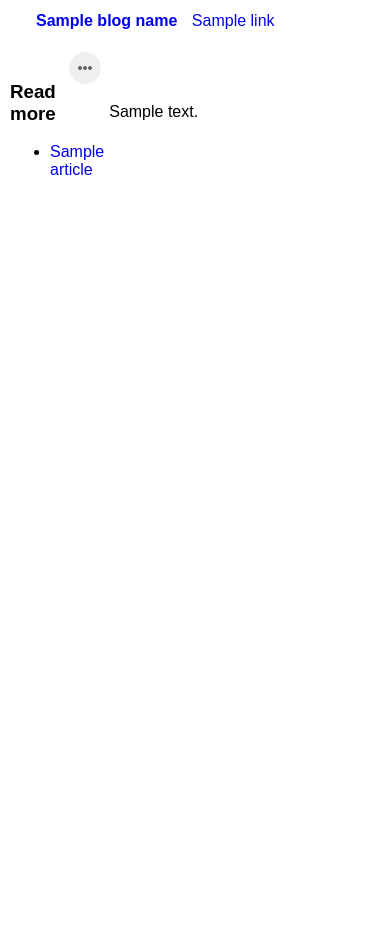
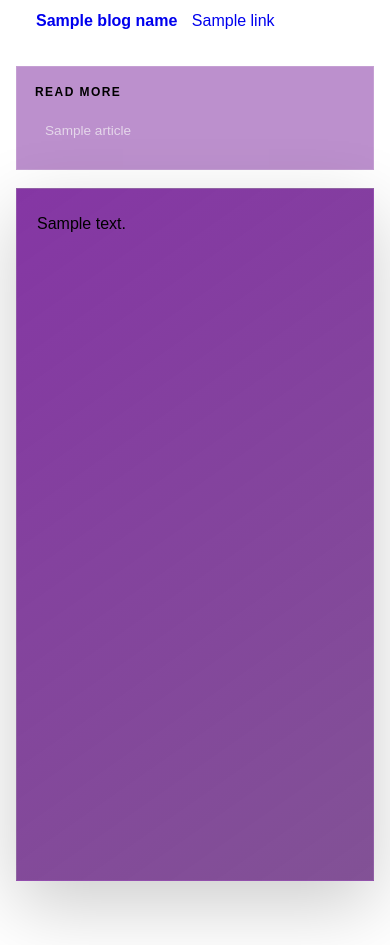
Before and after one commit to pwohlfahrt/Bloggy, a Flask app: template templates/blog.html in a window 390 px wide. Before the commit the page ends 175 px from the top, so only its background shows below. Run offline with Flask 3, Linux system fonts and the light colour scheme; the template is opened without the code that fills it: most values are stand-ins (such as "Sample title", 1, 10 or a date in 2020); parts of the project's set-up code (start-up, migrations or seed data) failed here and were passed over.

Commit message:
Managed to run admin app on seperate port and changed a blog page a little

```diff
--- a/config.py
+++ b/config.py
@@ -1,6 +1,7 @@
 import os
 DEBUG = True
-PORT = 8000
+APP_PORT = 8000
+ADMIN_PORT = 7999
 BLOG_NAME = 'My Blog'
 NAV_LINKS = [
     {'name': 'Blogs', 'url': '/blogs'},
@@ -14,4 +15,4 @@
 }
 ALL_ARTICLES = [filename[:-3] for filename in os.listdir('content/blogs') if filename.endswith('.md')]
 PHOTOS_NAMES = [filename for filename in os.listdir('content/photos') if filename.lower().endswith(('.png', '.jpg', '.jpeg', '.gif'))]
-PHOTO_QUOTE = "The best photo is the one you take tomorrow"
+PHOTO_QUOTE = "The best photo is the one you take tomorrow!"
--- a/main.py
+++ b/main.py
@@ -2,13 +2,18 @@
 import markdown
 import logging
 import datetime
+from threading import Thread
 
 import routes.cdn as cdn
 import routes.comments as comments
+import routes.admin as admin_route
+
 from database.models import init_db
 from utils.context_classes import BlogsContext
 
 app = flask.Flask(__name__)
+admin = flask.Flask("admin")
+
 logger = logging.getLogger(__name__)
 logger.setLevel(logging.DEBUG if app.config.get('DEBUG', False) else logging.INFO)
 logger.addHandler(logging.FileHandler(f'logs/{datetime.datetime.now().strftime("%Y-%m-%d")}.log'))
@@ -62,6 +67,20 @@
     init_db()
     cdn.init_cdn(app, logger)
     comments.init_comments(app, logger)
+    admin_route.init_admin(app, admin, logger)
 
-    logger.info(f"Starting Flask app on port {app.config['PORT']} with debug={app.config['DEBUG']}")
-    app.run(debug=app.config['DEBUG'], port=app.config['PORT'])
+    logger.info(f"Starting Flask app on port {app.config['APP_PORT']} with debug={app.config['DEBUG']}")
+
+    Thread(
+        target=lambda: admin.run(
+            debug=app.config['DEBUG'],
+            use_reloader=False,
+            port=app.config['ADMIN_PORT']
+        ),
+        daemon=True
+    ).start()
+    app.run(
+        debug=app.config['DEBUG'],
+        use_reloader=False,
+        port=app.config['APP_PORT']
+    )
--- a/templates/blog.html
+++ b/templates/blog.html
@@ -1,24 +1,153 @@
 {% extends "base.html" %}
 {% block window %}
-<script>
-    function toggleArticles() {
-        const aside = document.querySelector('aside');
-        aside.style.display = aside.style.display === 'none' ? 'block' : 'none';
-        const main = document.querySelector('main');
-        main.style.width = aside.style.display === 'none' ? '95%' : '80%';
+<style>
+    .blog-shell {
+        display: grid;
+        grid-template-columns: minmax(180px, 220px) minmax(0, 1260px);
+        justify-content: center;
+        gap: clamp(20px, 4vw, 64px);
+        min-height: calc(100vh - 42px);
+        padding: 28px clamp(16px, 3vw, 36px) 64px;
     }
-</script>
-<aside>
-    <h3 style="text-align: center;">Read more</h3>
+
+    .blog-index {
+        position: sticky;
+        top: 62px;
+        align-self: start;
+        width: auto;
+        min-height: 0;
+        margin: 0;
+        padding: 18px;
+        float: none;
+        border: 1px solid rgba(247, 247, 247, 0.14);
+        background: rgba(106, 10, 144, 0.45);
+    }
+
+    .blog-index h2 {
+        margin: 0 0 16px;
+        font-size: 0.75rem;
+        letter-spacing: 0.12em;
+        text-transform: uppercase;
+    }
+
+    .blog-index ul {
+        display: grid;
+        gap: 8px;
+        margin: 0;
+        padding: 0;
+        list-style: none;
+    }
+
+    .blog-index a {
+        display: block;
+        padding: 8px 10px;
+        color: rgba(247, 247, 247, 0.68);
+        font-size: 0.85rem;
+        overflow-wrap: anywhere;
+    }
+
+    .blog-index a:hover,
+    .blog-index a:focus-visible {
+        background: rgba(247, 247, 247, 0.1);
+        color: {{ color_scheme.text }};
+    }
+
+    .blog-main {
+        width: auto;
+        min-width: 0;
+        float: none;
+    }
+
+    .blog-article {
+        box-sizing: border-box;
+        width: 100%;
+        margin: 0;
+        padding: clamp(24px, 5vw, 64px);
+        border: 1px solid rgba(247, 247, 247, 0.12);
+        background: linear-gradient(145deg, rgba(106, 10, 144, 0.82), rgba(77, 8, 105, 0.7));
+        box-shadow: 0 24px 70px rgba(0, 0, 0, 0.2);
+    }
+
+    .blog-article > :first-child {
+        margin-top: 0;
+    }
+
+    .blog-article h1 {
+        margin-bottom: 24px;
+        font-size: clamp(2.1rem, 5vw, 4.5rem);
+        line-height: 0.98;
+        letter-spacing: -0.04em;
+    }
+
+    .blog-article h2 { margin-top: 2.4em; font-size: 1.65rem; }
+    .blog-article h3 { margin-top: 2em; font-size: 1.2rem; }
+
+    .blog-article p,
+    .blog-article li {
+        color: rgba(247, 247, 247, 0.82);
+        font-size: 1rem;
+        line-height: 1.75;
+    }
+
+    .blog-article blockquote {
+        margin: 28px 0;
+        padding: 4px 0 4px 20px;
+        border-left: 3px solid {{ color_scheme.text }};
+        color: rgba(247, 247, 247, 0.72);
+        font-style: italic;
+    }
+
+    .blog-article code {
+        padding: 2px 6px;
+        background: rgba(28, 12, 30, 0.45);
+        font-family: monospace;
+        font-size: 0.88em;
+    }
+
+    .blog-article pre {
+        max-width: 100%;
+        overflow-x: auto;
+        margin: 28px 0;
+        padding: 18px;
+        background: #1c0c1e;
+    }
+
+    .blog-article pre code { padding: 0; background: transparent; line-height: 1.6; }
+
+    .blog-article img { display: block; max-width: 100%; height: auto; margin: 28px auto; }
+
+    .blog-article a {
+        color: {{ color_scheme.text }};
+        text-decoration: underline;
+        text-underline-offset: 3px;
+    }
+
+    @media (max-width: 760px) {
+        .blog-shell {
+            display: block;
+            padding-top: 24px;
+        }
+
+        .blog-index {
+            position: static;
+            margin-bottom: 18px;
+        }
+
+        .blog-article { padding: 26px 20px; }
+    }
+</style>
+
+<div class="blog-shell">
+    <aside class="blog-index">
+        <h2>Read more</h2>
         <ul>
             {% for article in all_articles %}
             <li><a href="/blog/{{article}}">{{article}}</a></li>
             {% endfor %}
         </ul>
     </aside>
-<button id="more-button" onclick="toggleArticles()"><img src="/static/icons/more-svgrepo-com.svg"
-        alt="Show articles"></button>
-<main>
-    <article>{{content | safe}}</article>
+    <main class="blog-main">
+        <article class="blog-article">{{content | safe}}</article>
     </main>
+</div>
 {% endblock %}
```
Also changed, not shown: routes/admin.py (added, +12 -0 lines). Lines whose indentation alone changed are shown as unchanged.
